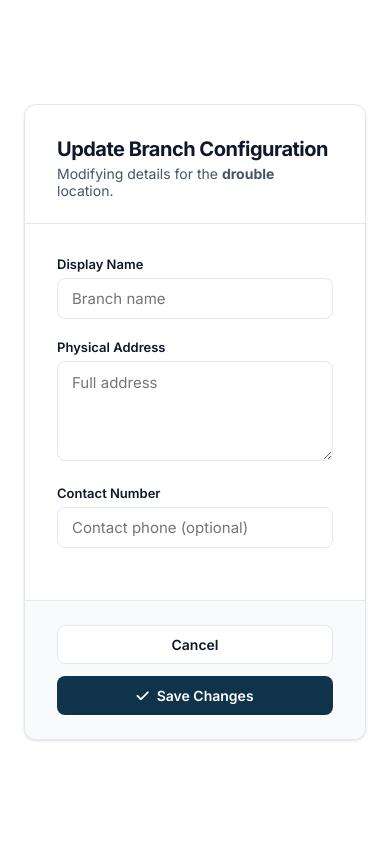
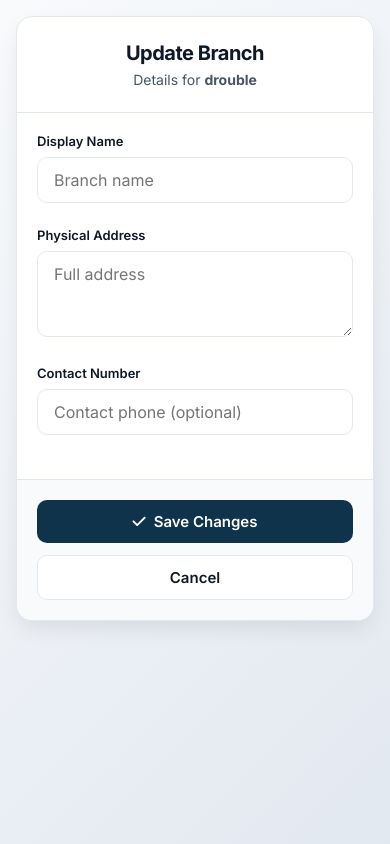
Before and after one commit to arathyrajeesh/laundry-shop-django, a Django app: template shop/templates/edit_branch.html in a window 390 px wide. Run offline with Django 5.2, Linux system fonts and the light colour scheme; the template is opened without the code that fills it: values that come from a table or form of the project are taken from there, others are empty; data comes from the database, SQL or seed files in the repository; both versions use the stored data as it was after the commit; parts of the project's set-up code (start-up, migrations or seed data) failed here and were passed over.

Commit message:
manage service -responsive

```diff
--- a/shop/templates/edit_branch.html
+++ b/shop/templates/edit_branch.html
@@ -15,210 +15,163 @@
             --primary-color: #0f334b;
             --primary-dark: #0a2538;
             --accent-color: #2ecc71;
-            --accent-dark: #27ae60;
-            --warning-color: #f39c12;
-            --danger-color: #e74c3c;
-            --info-color: #3498db;
-            --secondary-color: #6c757d;
-            --light-bg: #f8fafc;
-            --white: #ffffff;
-            --shadow: 0 4px 20px rgba(0,0,0,0.08);
-            --shadow-hover: 0 8px 30px rgba(0,0,0,0.15);
-            --border-radius: 12px;
-            --transition: all 0.3s cubic-bezier(0.4, 0, 0.2, 1);
-            --brand-primary: var(--primary-color);
-            --brand-hover: var(--primary-dark);
             --bg-main: linear-gradient(135deg, #f8fafc 0%, #e2e8f0 100%);
             --text-heading: #0f172a;
             --text-body: #475569;
             --border-color: #e2e8f0;
             --input-focus: rgba(15, 51, 75, 0.1);
             --danger: #ef4444;
-            --success: #10b981;
+            --white: #ffffff;
         }
 
-        * {
-            margin: 0;
-            padding: 0;
-            box-sizing: border-box;
-            font-family: 'Inter', sans-serif;
-        }
+        * { margin: 0; padding: 0; box-sizing: border-box; font-family: 'Inter', sans-serif; }
 
         body {
-            background-color: var(--bg-main);
+            background: var(--bg-main);
             color: var(--text-body);
             min-height: 100vh;
             display: flex;
             justify-content: center;
-            align-items: center;
-            padding: 24px;
+            /* Changed from center to flex-start for better mobile scrolling */
+            align-items: flex-start;
+            padding: 16px;
+        }
+
+        @media (min-width: 768px) {
+            body { padding: 40px 24px; align-items: center; }
         }
 
         .settings-card {
             width: 100%;
             max-width: 540px;
-            background: #ffffff;
-            border-radius: 12px;
-            box-shadow: 0 1px 3px 0 rgba(0, 0, 0, 0.1), 0 1px 2px -1px rgba(0, 0, 0, 0.1);
+            background: var(--white);
+            border-radius: 16px; /* Slightly rounder for modern feel */
+            box-shadow: 0 10px 25px -5px rgba(0, 0, 0, 0.1);
             border: 1px solid var(--border-color);
             overflow: hidden;
+            margin-bottom: 20px;
         }
 
         .card-header {
-            padding: 32px 32px 24px 32px;
+            padding: 24px;
             border-bottom: 1px solid var(--border-color);
+            text-align: center;
+        }
+
+        @media (min-width: 480px) {
+            .card-header { padding: 32px; text-align: left; }
         }
 
         .card-header h1 {
             color: var(--text-heading);
-            font-size: 20px;
+            font-size: 1.25rem;
             font-weight: 700;
             letter-spacing: -0.025em;
         }
 
         .card-header p {
-            font-size: 14px;
-            color: var(--text-body);
-            margin-top: 4px;
+            font-size: 0.875rem;
+            margin-top: 6px;
         }
 
-        .card-body {
-            padding: 32px;
-        }
+        .card-body { padding: 20px; }
+        @media (min-width: 480px) { .card-body { padding: 32px; } }
 
-        /* Message Styling */
+        /* Alert Styling */
         .alert {
             padding: 12px 16px;
             border-radius: 8px;
-            font-size: 14px;
-            margin-bottom: 24px;
+            font-size: 0.875rem;
+            margin-bottom: 20px;
             display: flex;
             align-items: center;
-            gap: 12px;
-            font-weight: 500;
+            gap: 10px;
+        }
+        .alert-error { background: #fef2f2; color: #b91c1c; border: 1px solid #fee2e2; }
+        .alert-success { background: #f0fdf4; color: #15803d; border: 1px solid #dcfce7; }
+
+        /* Form Controls */
+        .form-group { margin-bottom: 1.5rem; }
+        .form-group label {
+            display: block;
+            font-size: 0.813rem;
+            font-weight: 600;
+            color: var(--text-heading);
+            margin-bottom: 8px;
         }
 
-        .alert-error {
-            background-color: #fef2f2;
-            color: #b91c1c;
-            border: 1px solid #fee2e2;
-        }
-
-        .alert-success {
-            background-color: #f0fdf4;
-            color: #15803d;
-            border: 1px solid #dcfce7;
-        }
-
-        /* Form Styling */
-        .form-group {
-            margin-bottom: 20px;
-        }
-
-        .form-group label {
-            display: block;
-            font-size: 13px;
-            font-weight: 600;
-            color: var(--text-heading);
-            margin-bottom: 6px;
-        }
-
-        /* Targetting Django's automatically rendered inputs */
-        input[type="text"],
-        input[type="tel"],
-        input[type="email"],
-        textarea {
+        input[type="text"], input[type="tel"], input[type="email"], textarea {
             width: 100%;
-            padding: 10px 14px;
+            padding: 12px 16px; /* Larger tap targets for mobile */
             border: 1px solid var(--border-color);
-            border-radius: 8px;
-            font-size: 15px;
-            color: var(--text-heading);
-            transition: all 0.2s ease;
+            border-radius: 10px;
+            font-size: 1rem; /* Prevents iOS auto-zoom on focus */
+            transition: all 0.2s;
             outline: none;
-            background-color: #ffffff;
         }
 
         input:focus, textarea:focus {
-            border-color: var(--brand-primary);
+            border-color: var(--primary-color);
             box-shadow: 0 0 0 4px var(--input-focus);
-        }
-
-        textarea {
-            min-height: 100px;
-            line-height: 1.5;
         }
 
         .field-error {
             color: var(--danger);
-            font-size: 12px;
-            font-weight: 500;
+            font-size: 0.75rem;
             margin-top: 6px;
             display: flex;
             align-items: center;
             gap: 4px;
         }
 
-        /* Button Styling */
+        /* Footer Buttons */
         .card-footer {
-            padding: 24px 32px;
+            padding: 20px;
             background-color: #f8fafc;
             border-top: 1px solid var(--border-color);
             display: flex;
-            justify-content: flex-end;
+            flex-direction: column-reverse; /* Save button on top for mobile */
             gap: 12px;
         }
 
-        .btn {
-            padding: 10px 18px;
-            border-radius: 8px;
-            font-size: 14px;
-            font-weight: 600;
-            cursor: pointer;
-            transition: all 0.2s;
-            display: inline-flex;
-            align-items: center;
-            gap: 8px;
-            border: 1px solid transparent;
-            text-decoration: none;
+        @media (min-width: 480px) {
+            .card-footer {
+                padding: 24px 32px;
+                flex-direction: row;
+                justify-content: flex-end;
+            }
         }
 
-        .btn-save {
-            background-color: var(--brand-primary);
-            color: #ffffff;
+        .btn {
+            padding: 12px 20px;
+            border-radius: 10px;
+            font-size: 0.938rem;
+            font-weight: 600;
+            text-align: center;
+            display: flex;
+            align-items: center;
+            justify-content: center;
+            gap: 8px;
+            text-decoration: none;
+            transition: transform 0.1s, background 0.2s;
         }
 
-        .btn-save:hover {
-            background-color: var(--brand-hover);
-        }
+        .btn:active { transform: scale(0.98); }
 
-        .btn-cancel {
-            background-color: #ffffff;
-            color: var(--text-heading);
-            border-color: var(--border-color);
-        }
+        .btn-save { background: var(--primary-color); color: var(--white); border: none; }
+        .btn-save:hover { background: var(--primary-dark); }
 
-        .btn-cancel:hover {
-            background-color: #f1f5f9;
-        }
+        .btn-cancel { background: var(--white); color: var(--text-heading); border: 1px solid var(--border-color); }
+        .btn-cancel:hover { background: #f1f5f9; }
 
-        @media (max-width: 480px) {
-            .card-footer {
-                flex-direction: column;
-            }
-            .btn {
-                width: 100%;
-                justify-content: center;
-            }
-        }
     </style>
 </head>
 <body>
 
     <div class="settings-card">
         <div class="card-header">
-            <h1>Update Branch Configuration</h1>
-            <p>Modifying details for the <strong>{{ branch.name }}</strong> location.</p>
+            <h1>Update Branch</h1>
+            <p>Details for <strong>{{ branch.name }}</strong></p>
         </div>
 
         <form method="post" novalidate>
@@ -271,11 +224,11 @@
     </div>
 
     <script>
-        // Professional UX: Ensure Django inputs have the correct CSS class
+        // Ensure inputs are styled correctly even if Django doesn't add classes
         document.addEventListener('DOMContentLoaded', function() {
             const inputs = document.querySelectorAll('input, textarea, select');
             inputs.forEach(el => {
-                if (!el.classList.contains('btn')) {
+                if (!el.classList.contains('btn') && el.type !== 'hidden') {
                     el.classList.add('form-control');
                 }
             });
```
Also changed, not shown: shop/templates/branch_orders.html (+122 -184 lines), db.sqlite3.
